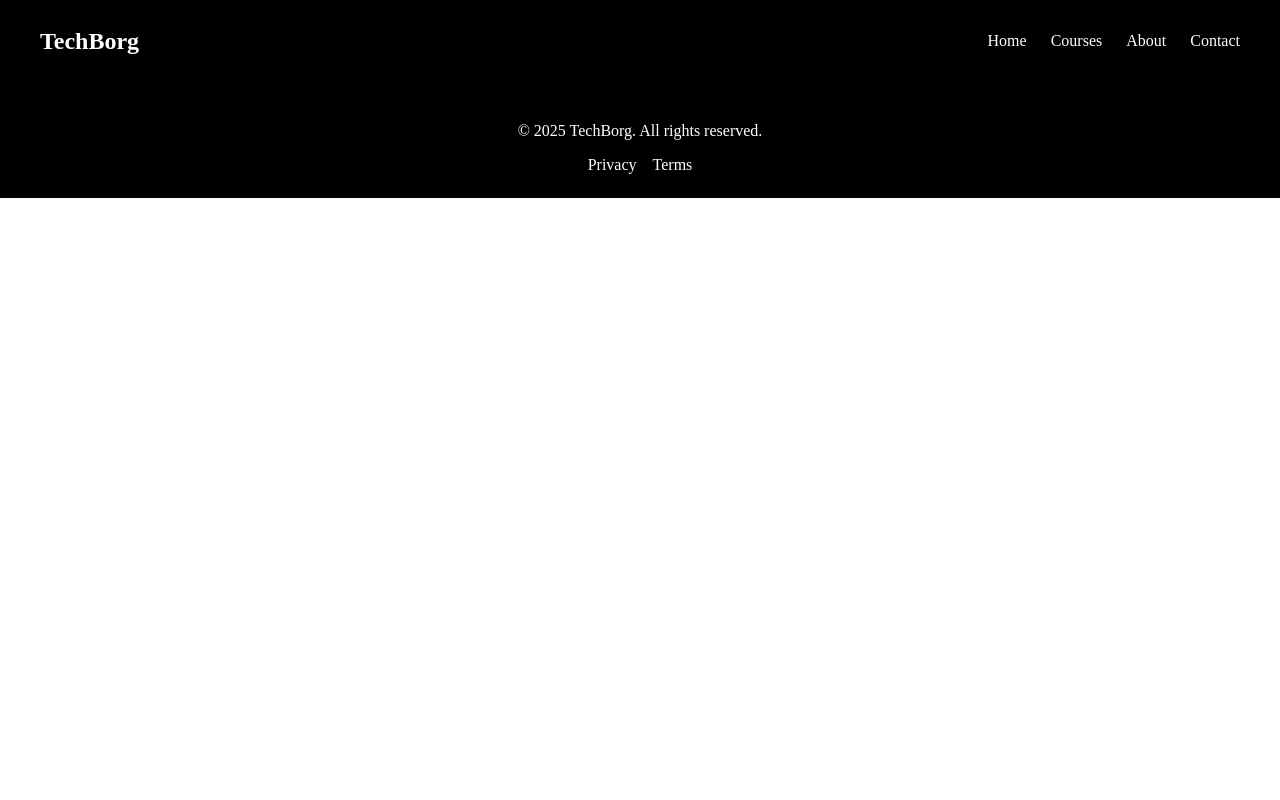
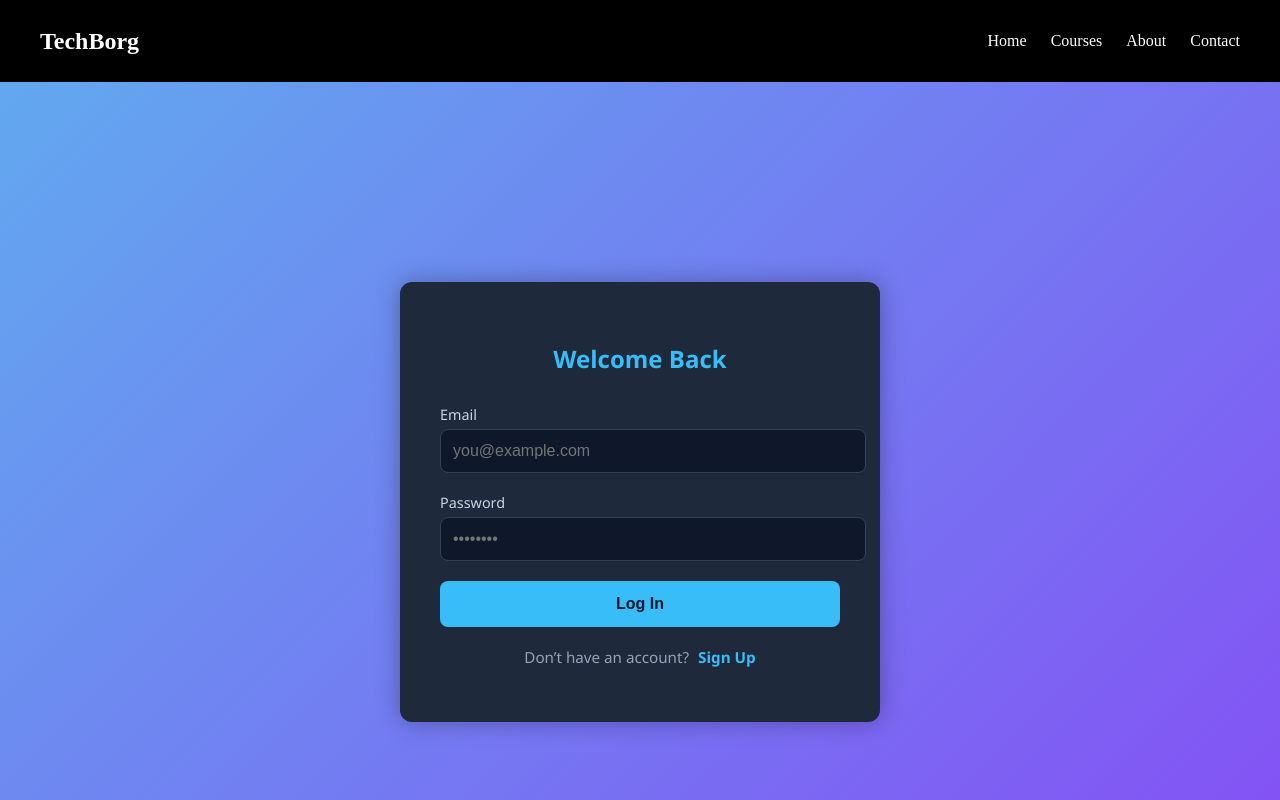
Before and after one commit to farwaytechnologies/tb-web, a React (Vite) app in the folder Frontend/: page /login in a window 1280 px wide. Shown: the top 800 px of the page. Built offline with nearby package versions, Linux system fonts and the light colour scheme.

Commit message:
new commit

```diff
--- a/Frontend/src/Pages/CourseDetails.jsx
+++ b/Frontend/src/Pages/CourseDetails.jsx
@@ -21,7 +21,7 @@ function CourseDetail() {
 
   return (
     <div className="techborg-course-detail">
-      {/* Header Split */}
+      {/* Header Section */}
       <section className="techborg-course-header">
         <div className="course-image">
           <img src={course.image} alt={course.title} />
@@ -36,16 +36,18 @@ function CourseDetail() {
             <li><strong>Price:</strong> ₹{course.price}</li>
           </ul>
 
-          <div className="course-actions">
-            <button className="techborg-enroll-btn">Enroll Now</button>
-            <Link to={`/courses/${course.id}/modules`} className="techborg-modules-btn">
-              View Module Videos
+          <div className="techborg-course-buttons">
+            <Link to="/login" className="techborg-enroll-btn">
+              Enroll Now
+            </Link>
+            <Link to={`/courses/${id}/modules`} className="techborg-module-btn">
+              View Modules
             </Link>
           </div>
         </div>
       </section>
 
-      {/* Video */}
+      {/* Video Section */}
       <section className="techborg-course-video">
         <h2>Course Preview</h2>
         <div className="video-wrapper">
@@ -59,7 +61,7 @@ function CourseDetail() {
         </div>
       </section>
 
-      {/* Learnings + Description */}
+      {/* Content Section */}
       <section className="techborg-course-body">
         <div className="course-learnings">
           <h2>What You'll Learn</h2>
@@ -75,7 +77,7 @@ function CourseDetail() {
         </div>
       </section>
 
-      {/* Back */}
+      {/* Footer */}
       <section className="techborg-course-footer">
         <Link to="/courses">← Back to All Courses</Link>
       </section>
--- /dev/null
+++ b/Frontend/src/Pages/Login.jsx
@@ -0,0 +1,48 @@
+import React, { useState } from 'react';
+import '../Styles/PagesStyle/Login.css';
+
+function Login() {
+  const [isSignup, setIsSignup] = useState(false);
+
+  const toggleForm = () => setIsSignup(!isSignup);
+
+  return (
+    <div className="auth-container">
+      <div className="auth-box">
+        <h2>{isSignup ? 'Create Account' : 'Welcome Back'}</h2>
+
+        <form className="auth-form">
+          {isSignup && (
+            <div className="auth-field">
+              <label>Full Name</label>
+              <input type="text" placeholder="John Doe" required />
+            </div>
+          )}
+
+          <div className="auth-field">
+            <label>Email</label>
+            <input type="email" placeholder="you@example.com" required />
+          </div>
+
+          <div className="auth-field">
+            <label>Password</label>
+            <input type="password" placeholder="••••••••" required />
+          </div>
+
+          <button type="submit" className="auth-button">
+            {isSignup ? 'Sign Up' : 'Log In'}
+          </button>
+        </form>
+
+        <p className="auth-toggle">
+          {isSignup ? 'Already have an account?' : 'Don’t have an account?'}{' '}
+          <span onClick={toggleForm}>
+            {isSignup ? 'Log In' : 'Sign Up'}
+          </span>
+        </p>
+      </div>
+    </div>
+  );
+}
+
+export default Login;
--- a/Frontend/src/Routes/PagesRoute.jsx
+++ b/Frontend/src/Routes/PagesRoute.jsx
@@ -8,6 +8,7 @@ import Courses from '../Pages/Courses';
 import Contact from '../Pages/Contact';
 import CourseDetail from '../Pages/CourseDetails';
 import CourseModules from '../Pages/CourseModule';
+import Login from '../Pages/Login';
 
 
 function PagesRoute() {
@@ -22,6 +23,8 @@ function PagesRoute() {
      <Route path="/courses/:id" element={<CourseDetail/>} /> {/* ✅ this is critical */}
      <Route path="/courses/:id/modules" element={<CourseModules/>} />
 
+     <Route path='/login' element={<Login/>}/>
+
     </Routes>
   );
 }
--- a/Frontend/src/Styles/PagesStyle/CourseDetails.css
+++ b/Frontend/src/Styles/PagesStyle/CourseDetails.css
@@ -63,35 +63,48 @@
   margin-top: 20px;
 }
 
-/* === Buttons === */
+.techborg-course-buttons {
+  display: flex;
+  gap: 15px;
+  margin-top: 20px;
+}
+
 .techborg-enroll-btn,
-.techborg-modules-btn {
+.techborg-module-btn {
   display: inline-block;
-  margin-right: 12px;
+  padding: 12px 24px;
+  border-radius: 8px;
+  font-weight: bold;
+  font-size: 1rem;
+  text-decoration: none;
+  transition: background-color 0.3s ease;
+}
+
+.techborg-enroll-btn {
   background-color: #38bdf8;
   color: #0f172a;
-  padding: 12px 24px;
-  font-size: 1rem;
-  font-weight: bold;
-  border: none;
-  border-radius: 8px;
-  cursor: pointer;
-  text-align: center;
-  transition: all 0.3s ease;
-  text-decoration: none;
 }
 
-.techborg-enroll-btn:hover,
-.techborg-modules-btn:hover {
+.techborg-enroll-btn:hover {
   background-color: #0ea5e9;
-  color: white;
-  transform: scale(1.03);
+  color: #ffffff;
+}
+
+.techborg-module-btn {
+  background-color: #1e293b;
+  border: 1px solid #38bdf8;
+  color: #38bdf8;
+}
+
+.techborg-module-btn:hover {
+  background-color: #334155;
+  color: #ffffff;
 }
 
 /* === Video === */
 .techborg-course-video {
   padding: 40px 20px;
-  max-width: 1100px;
+  max-width: 900px;
   margin: auto;
 }
 
--- /dev/null
+++ b/Frontend/src/Styles/PagesStyle/Login.css
@@ -0,0 +1,79 @@
+.auth-container {
+  background: linear-gradient(135deg, #62a8ef, #854ef4);
+  min-height: 100vh;
+  display: flex;
+  align-items: center;
+  justify-content: center;
+  font-family: 'Segoe UI', sans-serif;
+  padding: 20px;
+}
+
+.auth-box {
+  background-color: #1e293b;
+  padding: 40px;
+  border-radius: 12px;
+  max-width: 400px;
+  width: 100%;
+  color: #f1f5f9;
+  box-shadow: 0 0 25px rgba(0, 0, 0, 0.3);
+}
+
+.auth-box h2 {
+  text-align: center;
+  margin-bottom: 30px;
+  color: #38bdf8;
+}
+
+.auth-form {
+  display: flex;
+  flex-direction: column;
+  gap: 20px;
+}
+
+.auth-field label {
+  font-size: 0.9rem;
+  color: #cbd5e1;
+  margin-bottom: 5px;
+  display: block;
+}
+
+.auth-field input {
+  width: 100%;
+  padding: 12px;
+  border-radius: 8px;
+  border: 1px solid #334155;
+  background-color: #0f172a;
+  color: #f1f5f9;
+  font-size: 1rem;
+}
+
+.auth-button {
+  background-color: #38bdf8;
+  border: none;
+  padding: 14px;
+  font-size: 1rem;
+  border-radius: 8px;
+  color: #0f172a;
+  font-weight: bold;
+  cursor: pointer;
+  transition: background-color 0.3s ease;
+}
+
+.auth-button:hover {
+  background-color: #0ea5e9;
+  color: #ffffff;
+}
+
+.auth-toggle {
+  margin-top: 20px;
+  text-align: center;
+  font-size: 0.95rem;
+  color: #94a3b8;
+}
+
+.auth-toggle span {
+  color: #38bdf8;
+  font-weight: bold;
+  cursor: pointer;
+  margin-left: 5px;
+}
```
